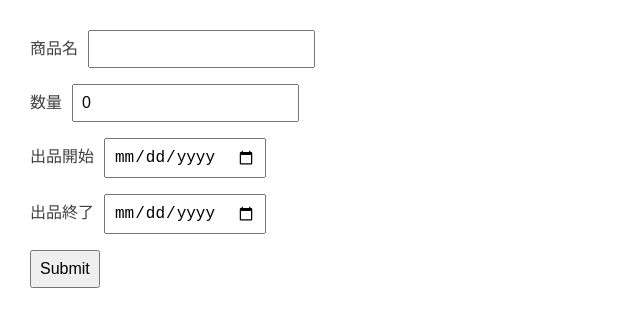
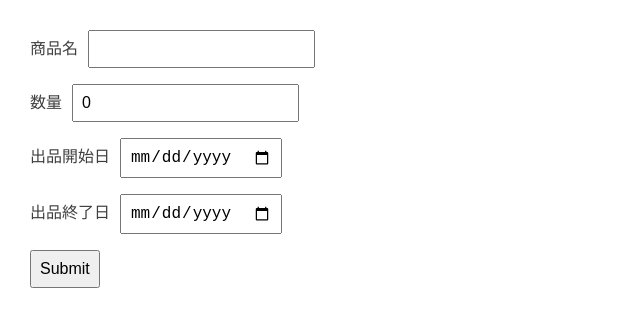
Before and after one commit to t-shiratori/hello-zod, a React (Vite) app: page / in a window 1280 px wide. Shown: the top 326 px of the page, without its empty margins (0-640 px from the left). Built offline with nearby package versions, Linux system fonts and the light colour scheme.

Commit message:
update form

```diff
--- a/src/App.tsx
+++ b/src/App.tsx
@@ -36,7 +36,7 @@ function App() {
 
       <InputText
         register={register}
-        label={'出品開始'}
+        label={'出品開始日'}
         fieldName={'startDate'}
         type={'date'}
         deps={['startDate', 'endDate']}
@@ -45,7 +45,7 @@ function App() {
 
       <InputText
         register={register}
-        label={'出品終了'}
+        label={'出品終了日'}
         fieldName={'endDate'}
         type={'date'}
         deps={['startDate', 'endDate']}
--- a/src/schema/form.ts
+++ b/src/schema/form.ts
@@ -29,12 +29,12 @@ export const formSchema = z
       const { startDate, endDate } = args;
       const startDateObject = dayjs(startDate);
       const endDateObject = dayjs(endDate);
-      // 開始日が終了日より前かどうか
-      return startDateObject.isBefore(endDateObject);
+      // 終了日が開始日より未来かどうか
+      return endDateObject.isAfter(startDateObject);
     },
     {
-      message: '開始日は終了日の前にしてください',
-      path: ['startDate'],
+      message: '終了日は開始日より未来の日付にしてください',
+      path: ['endDate'],
     }
   );
 
```
